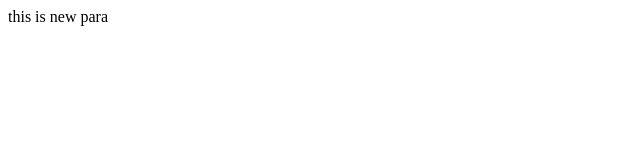
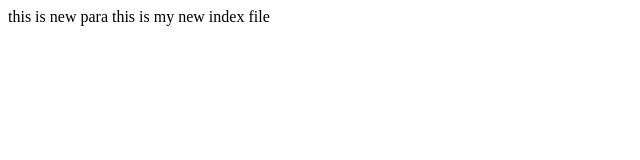
Before and after one commit to V-Gopika-das/loc, a plain HTML site: page index.html in a window 1280 px wide. Shown: the whole page, without its empty margins (0-640 px from the left). Drawn offline with Linux system fonts and the light colour scheme.

Commit message:
this is new file

```diff
--- a/index.html
+++ b/index.html
@@ -1 +1,3 @@
-<p> this is new para</p>
+<p> this is new para
+    this is my new index file
+</p>
```
